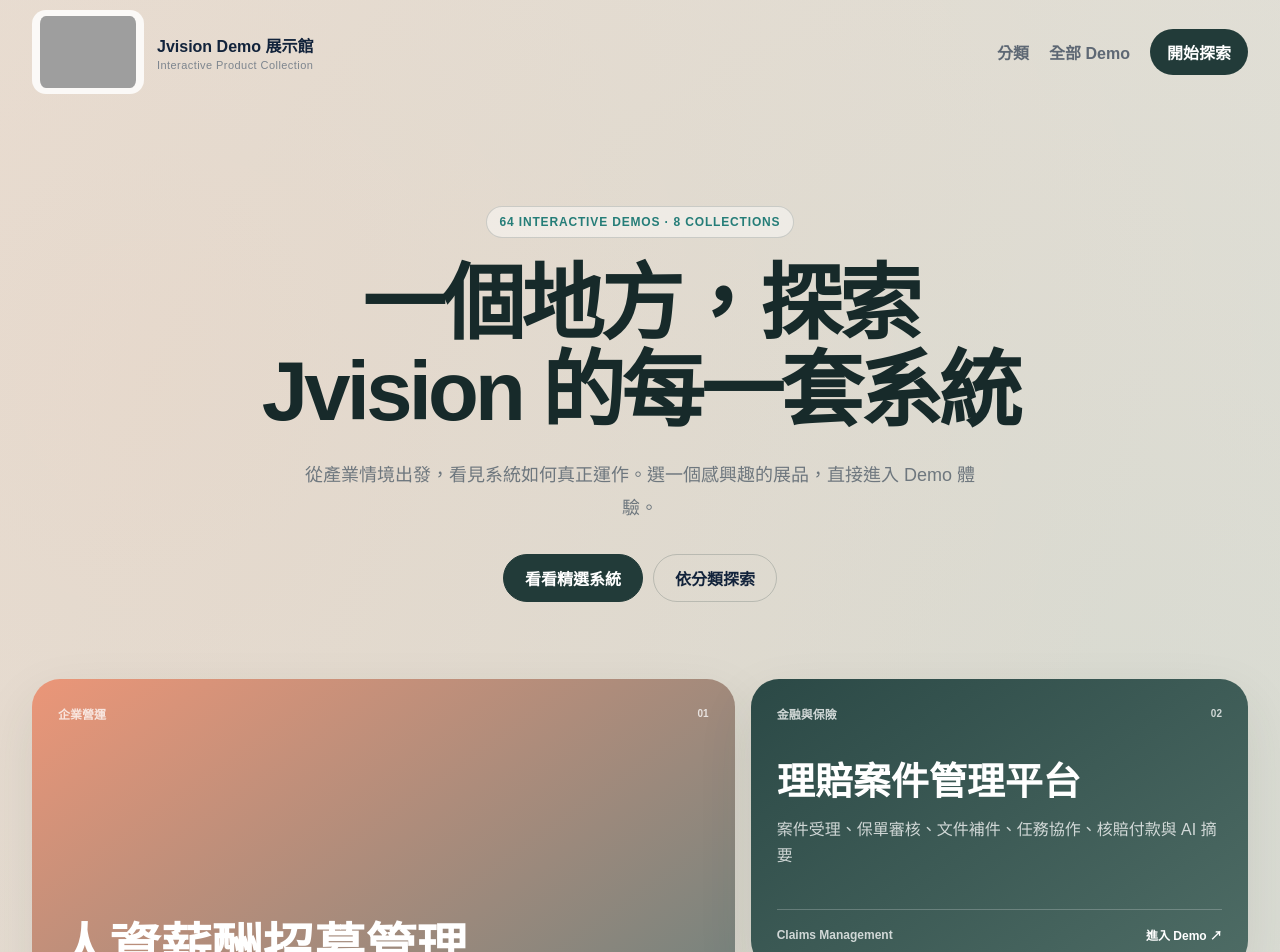
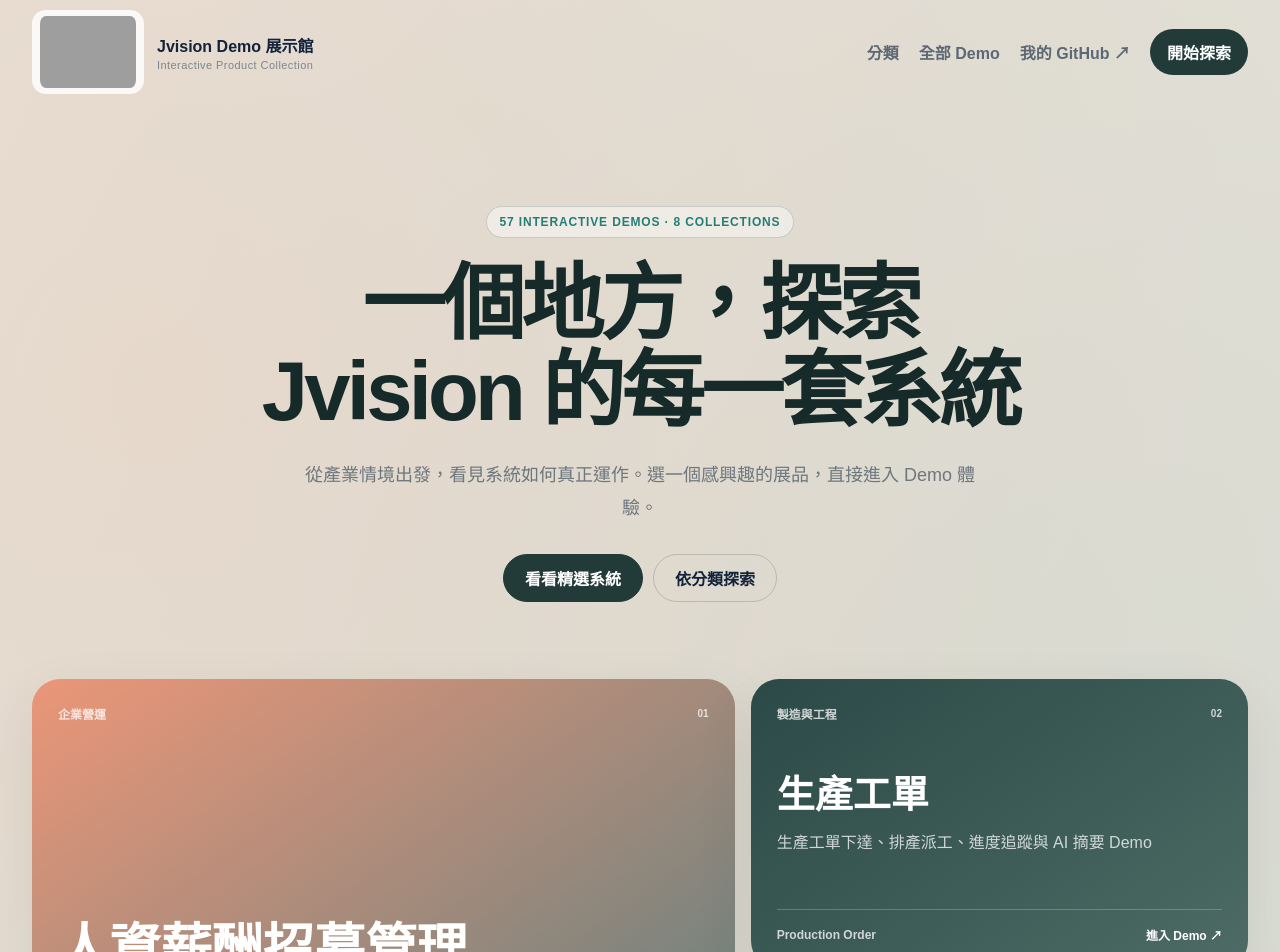
Before and after one commit to yunghua817/jvision-showcase-vercel, a Next.js app: page / in a window 1280 px wide. Shown: the top 952 px of the page. Built offline with nearby package versions, Linux system fonts and the light colour scheme; grey boxes are pictures that could not be loaded.

Commit message:
Add GitHub links to showcase

```diff
--- a/src/app/globals.css
+++ b/src/app/globals.css
@@ -147,10 +147,13 @@
 .card-copy h3 { margin: 14px 0 10px; font-size: 24px; line-height: 1.25; }
 .card-copy p { min-height: 76px; margin-bottom: 14px; color: var(--muted); line-height: 1.65; }
 .card-copy small { display: block; overflow: hidden; color: #8894a4; text-overflow: ellipsis; white-space: nowrap; }
-.card-actions { display: grid; grid-template-columns: .85fr 1.15fr; border-top: 1px solid #e3eaef; }
-.poster-button, .open-demo { display: flex; min-height: 54px; align-items: center; justify-content: center; border: 0; background: #fff; color: var(--navy); cursor: pointer; font: inherit; font-weight: 900; }
-.poster-button { border-right: 1px solid #e3eaef; color: var(--teal); }
+.card-actions { display: grid; grid-template-columns: .9fr .82fr 1.18fr; border-top: 1px solid #e3eaef; }
+.poster-button, .github-button, .open-demo { display: flex; min-height: 54px; align-items: center; justify-content: center; border: 0; background: #fff; color: var(--navy); cursor: pointer; font: inherit; font-weight: 900; }
+.poster-button, .github-button { border-right: 1px solid #e3eaef; }
+.poster-button { color: var(--teal); }
 .poster-button:hover { background: #eef7f5; }
+.github-button { gap: 6px; color: #596579; }
+.github-button:hover { background: #f5f7fa; color: var(--navy); }
 .open-demo { justify-content: space-between; padding: 0 22px; }
 .open-demo:hover { background: #f5f7fa; }
 .open-demo span { font-size: 19px; }
@@ -166,6 +169,7 @@
 .poster-dialog-actions { display: flex; justify-content: flex-end; gap: 10px; padding: 15px 20px; background: #fff; }
 .poster-dialog-actions button, .poster-dialog-actions a { display: inline-flex; min-height: 44px; align-items: center; justify-content: center; border: 1px solid #d7e1df; border-radius: 999px; padding: 0 18px; background: #fff; color: var(--navy); cursor: pointer; font: inherit; font-weight: 900; }
 .poster-dialog-actions a { border-color: var(--navy); background: var(--navy); color: #fff; }
+.poster-dialog-actions .poster-github-link { border-color: #d7e1df; background: #fff; color: var(--navy); }
 .empty-state { border: 1px dashed #bac9d4; border-radius: 24px; padding: 50px 24px; background: rgba(255,255,255,.68); text-align: center; }
 .empty-state strong { font-size: 22px; }
 .empty-state p { margin: 10px 0 20px; color: var(--muted); }
@@ -212,7 +216,7 @@
   .poster-modal { padding: 10px; }
   .poster-dialog { max-height: calc(100vh - 20px); border-radius: 20px; }
   .poster-dialog-body { padding: 12px; }
-  .poster-dialog-actions { display: grid; grid-template-columns: 1fr 1fr; }
+  .poster-dialog-actions { display: grid; grid-template-columns: 1fr; }
   .card-copy p { min-height: 0; }
 }
 
@@ -369,8 +373,9 @@
   .curator-shell { padding: 0 15px; }
   .curator-header { align-items: flex-start; flex-direction: column; padding: 18px 0; }
   .curator-brand small { display: none; }
-  .curator-header nav { width: 100%; justify-content: space-between; gap: 8px; font-size: 13px; }
-  .curator-nav-action { padding: 9px 12px; }
+  .curator-header nav { display: grid; width: 100%; grid-template-columns: 1fr 1fr; gap: 8px; font-size: 13px; }
+  .curator-header nav a { display: flex; min-height: 40px; align-items: center; justify-content: center; border: 1px solid rgba(34,59,57,.14); border-radius: 999px; padding: 8px 10px; background: rgba(255,255,255,.48); }
+  .curator-header nav .curator-nav-action { border-color: #223b39; padding: 8px 10px; background: #223b39; }
   .curator-hero { padding-top: 56px; }
   .curator-hero h1 { font-size: 43px; }
   .curator-actions a { width: 100%; }
--- a/src/app/page.tsx
+++ b/src/app/page.tsx
@@ -14,7 +14,7 @@
     ? requestedCategory
     : "全部";
 
-  const showcaseNames = ["人資薪酬招募管理", "訂單與庫存", "理賠案件管理平台", "ESG 能源與碳管理平台"];
+  const showcaseNames = ["人資薪酬招募管理", "生產工單", "理賠案件管理平台", "ESG 能源與碳管理平台"];
   const showcase = showcaseNames
     .map((name) => products.find((product) => product.name === name))
     .filter((product) => product !== undefined);
@@ -35,12 +35,13 @@
           <nav aria-label="主要導覽">
             <a href="#curator-categories">分類</a>
             <a href="#gallery">全部 Demo</a>
+            <a href="https://github.com/yunghua817">我的 GitHub ↗</a>
             <a className="curator-nav-action" href="#gallery">開始探索</a>
           </nav>
         </header>
 
         <section className="curator-hero" id="top">
-          <span className="curator-label">64 Interactive Demos · 8 Collections</span>
+          <span className="curator-label">{products.length} Interactive Demos · {categories.length} Collections</span>
           <h1>一個地方，探索<br />Jvision 的每一套系統</h1>
           <p>從產業情境出發，看見系統如何真正運作。選一個感興趣的展品，直接進入 Demo 體驗。</p>
           <div className="curator-actions">
@@ -83,7 +84,7 @@
 
       <footer>
         <div><img src={logoUrl} alt="JVision" /><strong>Jvision Demo 展示館</strong></div>
-        <span>64 套可操作的 Jvision 系統展示。</span>
+        <span>{products.length} 套可操作的 Jvision 系統展示。</span>
       </footer>
     </main>
   );
--- a/src/components/showcase-gallery.tsx
+++ b/src/components/showcase-gallery.tsx
@@ -107,6 +107,9 @@
                   <button type="button" className="poster-button" onClick={() => setPosterProduct(product)}>
                     查看海報
                   </button>
+                  <a className="github-button" href={product.githubUrl}>
+                    GitHub <span aria-hidden="true">↗</span>
+                  </a>
                   <a className="open-demo" href={product.demoUrl}>
                     進入 Demo <span aria-hidden="true">↗</span>
                   </a>
@@ -141,6 +144,7 @@
             </div>
             <div className="poster-dialog-actions">
               <button type="button" onClick={() => setPosterProduct(null)}>返回展示館</button>
+              <a className="poster-github-link" href={posterProduct.githubUrl}>查看 GitHub <span aria-hidden="true">↗</span></a>
               <a href={posterProduct.demoUrl}>進入 Demo <span aria-hidden="true">↗</span></a>
             </div>
           </section>
--- a/src/data/products.ts
+++ b/src/data/products.ts
@@ -1,6 +1,8 @@
-export type Product = { id: number; name: string; module: string; description: string; demoUrl: string; category: string; slug: string; };
+export type Product = { id: number; name: string; module: string; description: string; demoUrl: string; githubUrl: string; category: string; slug: string; };
 
-const catalog: Product[] = [
+type CatalogProduct = Omit<Product, "githubUrl">;
+
+const catalog: CatalogProduct[] = [
   {
     "id": 2,
     "name": "生產工單",
@@ -516,7 +518,7 @@
   }
 ];
 
-function classify(product: Product) {
+function classify(product: CatalogProduct) {
   const text = `${product.name} ${product.module}`;
   if (/碳|能源|ESG|環安衛|EHS/.test(text)) return "ESG 與永續";
   if (/診所|牙科|藥局|照護|教育|課程|學習/.test(text)) return "教育與照護";
@@ -528,5 +530,19 @@
   return "協作與管理";
 }
 
-export const products = catalog.map((product) => ({ ...product, category: classify(product) }));
+const repositoryOverrides: Record<string, string> = {
+  "jvision-construction-management-sui.vercel.app": "jvision-construction-management-suite",
+};
+
+function getGithubUrl(product: CatalogProduct) {
+  const hostname = product.demoUrl.replace(/^https?:\/\//, "").replace(/\/.*$/, "");
+  const repository = repositoryOverrides[hostname] ?? hostname.replace(/\.vercel\.app$/, "");
+  return `https://github.com/yunghua817/${repository}`;
+}
+
+export const products = catalog.map((product) => ({
+  ...product,
+  category: classify(product),
+  githubUrl: getGithubUrl(product),
+}));
 export const categories = Array.from(new Set(products.map((product) => product.category)));
```
